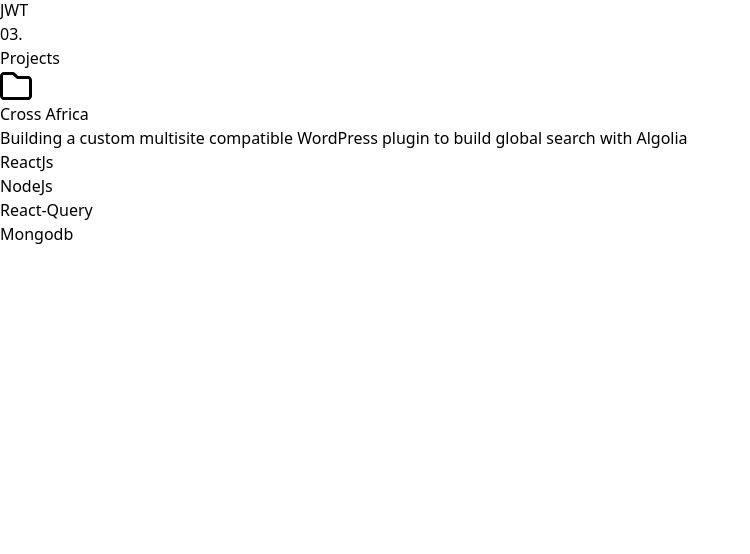
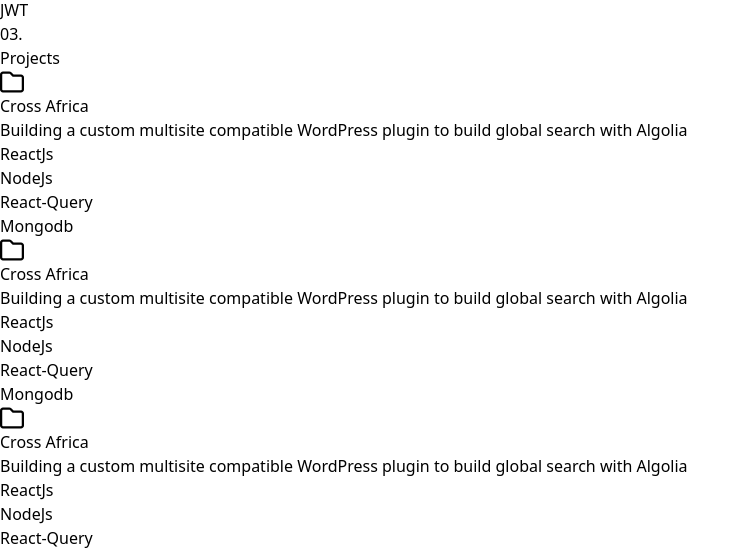
Before and after one commit to Davidokih/Vue-Port, a Vue app: page / in a window 1280 px wide. Shown: the part 4642-5196 px from the top of the page, without its empty margins (0-750 px from the left). Before the commit the page ends 4888 px from the top, so only its background shows below. Built offline with nearby package versions, Linux system fonts and the light colour scheme.

Commit message:
feat(Experience): completed the experience ui

```diff
--- a/src/Pages/About.vue
+++ b/src/Pages/About.vue
@@ -1,6 +1,6 @@
 <template>
-    <div class="w-full flex flex-col items-center justify-center">
-        <div class="flex flex-col items-center justify-start">
+    <div class="w-full flex flex-col items-center">
+        <div class="flex flex-col">
             <div class="w-full flex justify-start items-center py-[20px]">
                 <Title :no=' no ' :name=' name ' />
             </div>
--- a/src/Pages/Projects.vue
+++ b/src/Pages/Projects.vue
@@ -1,30 +1,76 @@
 <template>
-    <div class="flex pt-[40px] ">
-        <div class="flex flex-col items-center justify-start">
+    <div class="flex pt-[50px]">
+        <div class="flex flex-col w-full items-center justify-start">
             <div class="w-full flex justify-start items-center py-[20px]">
                 <Title :no=' no ' :name=' name ' />
             </div>
-            <div class="">
-                <div class="py-8 px-7 bg-cardColor flex flex-col justify-between items-start">
-                    <div>
+            <div class="grid grid-cols-cardGrid gap-[15px] relative pc:grid-cols-mediaGrid w-full">
+                <div class="py-8 px-7 bg-cardColor flex flex-col items-start rounded justify-between">
+                    <div class="mb-9">
                         <div class="mb-8">
-                            <font-awesome-icon :icon=" ['far', 'folder'] " size="2xl"
-                                class="text-clamp text-[#63E6BE]" />
+                            <font-awesome-icon :icon=" ['far', 'folder'] " size="xl"
+                                class="text-subClamp text-[#63E6BE] font-normal" />
                             <!-- <div>hello</div> -->
                         </div>
                         <div class="text-navClamp text-[#ccd6f6] font-semibold mb-3"><a
                                 href="https://cross-africa.vercel.app" class="">Cross
                                 Africa</a></div>
-                        <div class="text-textClamp leading-6">
+                        <div class="text-textClamp">
                             Building a custom multisite compatible WordPress plugin to build global search with Algolia
                         </div>
                     </div>
                     <div>
-                        <ul class="m-skillSpace list-none flex text-cardSkill text-[12px]">
-                            <li class="mr-1">ReactJs</li>
-                            <li class="mr-1">NodeJs</li>
-                            <li class="mr-1">React-Query</li>
-                            <li class="mr-1">Mongodb</li>
+                        <ul class="m-skillSpace list-none flex text-cardSkill text-[12px] grow flex-wrap">
+                            <li class="mr-1 leading-7">ReactJs</li>
+                            <li class="mr-1 leading-7">NodeJs</li>
+                            <li class="mr-1 leading-7">React-Query</li>
+                            <li class="mr-1 leading-7">Mongodb</li>
+                        </ul>
+                    </div>
+                </div>
+                <div class="py-8 px-7 bg-cardColor flex flex-col items-start rounded justify-between">
+                    <div class="mb-9">
+                        <div class="mb-8">
+                            <font-awesome-icon :icon=" ['far', 'folder'] " size="xl"
+                                class="text-subClamp text-[#63E6BE] font-normal" />
+                            <!-- <div>hello</div> -->
+                        </div>
+                        <div class="text-navClamp text-[#ccd6f6] font-semibold mb-3"><a
+                                href="https://cross-africa.vercel.app" class="">Cross
+                                Africa</a></div>
+                        <div class="text-textClamp">
+                            Building a custom multisite compatible WordPress plugin to build global search with Algolia
+                        </div>
+                    </div>
+                    <div>
+                        <ul class="m-skillSpace list-none flex text-cardSkill text-[12px] grow flex-wrap">
+                            <li class="mr-1 leading-7">ReactJs</li>
+                            <li class="mr-1 leading-7">NodeJs</li>
+                            <li class="mr-1 leading-7">React-Query</li>
+                            <li class="mr-1 leading-7">Mongodb</li>
+                        </ul>
+                    </div>
+                </div>
+                <div class="py-8 px-7 bg-cardColor flex flex-col items-start rounded justify-between">
+                    <div class="mb-9">
+                        <div class="mb-8">
+                            <font-awesome-icon :icon=" ['far', 'folder'] " size="xl"
+                                class="text-subClamp text-[#63E6BE] font-normal" />
+                            <!-- <div>hello</div> -->
+                        </div>
+                        <div class="text-navClamp text-[#ccd6f6] font-semibold mb-3"><a
+                                href="https://cross-africa.vercel.app" class="">Cross
+                                Africa</a></div>
+                        <div class="text-textClamp">
+                            Building a custom multisite compatible WordPress plugin to build global search with Algolia
+                        </div>
+                    </div>
+                    <div>
+                        <ul class="m-skillSpace list-none flex text-cardSkill text-[12px] grow flex-wrap">
+                            <li class="mr-1 leading-7">ReactJs</li>
+                            <li class="mr-1 leading-7">NodeJs</li>
+                            <li class="mr-1 leading-7">React-Query</li>
+                            <li class="mr-1 leading-7">Mongodb</li>
                         </ul>
                     </div>
                 </div>
@@ -44,3 +90,12 @@
 const no = ref("03.");
 const name = ref("Projects");
 </script>
+
+<style scoped>
+.project-grid {
+    display: grid;
+    grid-template-columns: repeat(3, minmax(250px, 1fr));
+    gap: 15px;
+    position: relative;
+}
+</style>
--- a/tailwind.config.js
+++ b/tailwind.config.js
@@ -25,7 +25,12 @@
         subSpace: "10px 0px 40px",
         skillSpace: "20px 0px 0px"
       },
+      gridTemplateColumns: {
+        cardGrid: "repeat(auto-fill, minmax(300px, 1fr))",
+        mediaGrid: "repeat(auto-fill, minmax(250px, 1fr))"
+      },
       screens: {
+        pc: { max: '906px' },
         tablet: { max: '768px' },
         mobile: { max: '425px' },
         phone: { max: '375px' },
```
